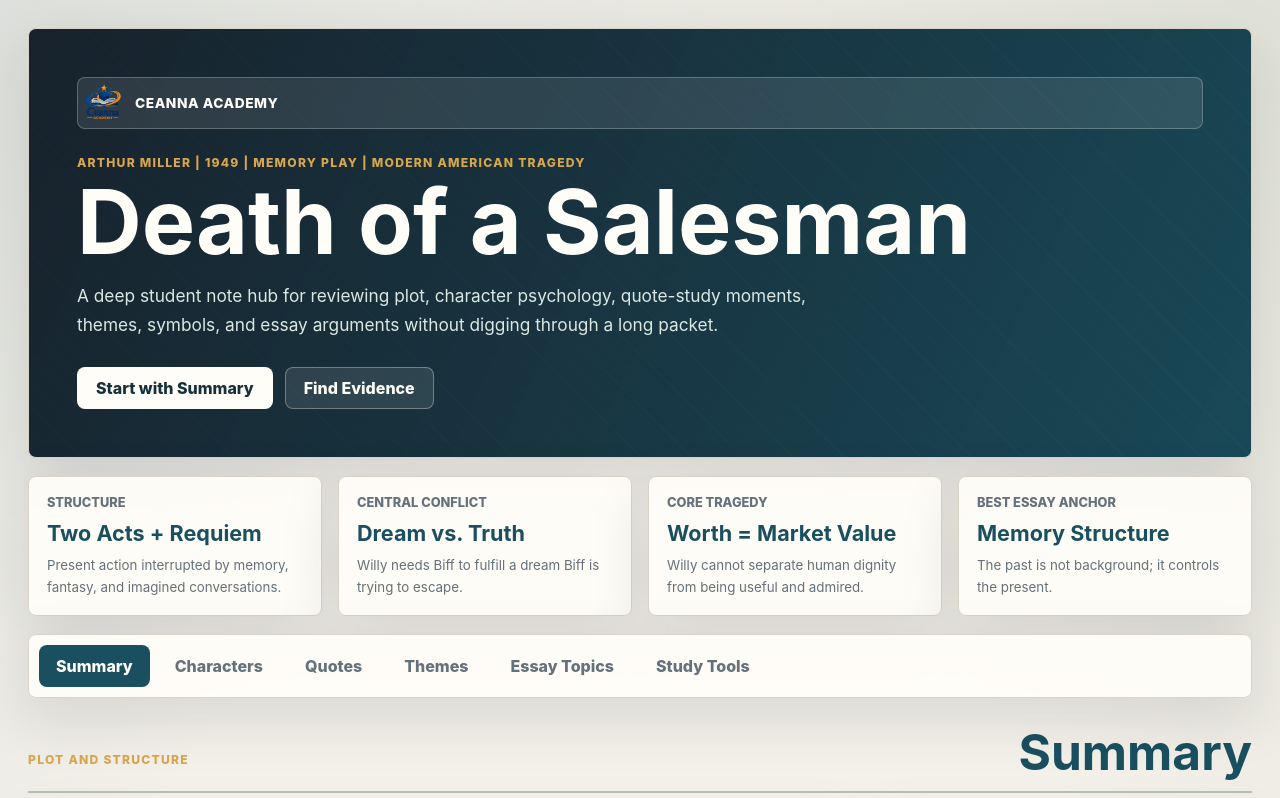
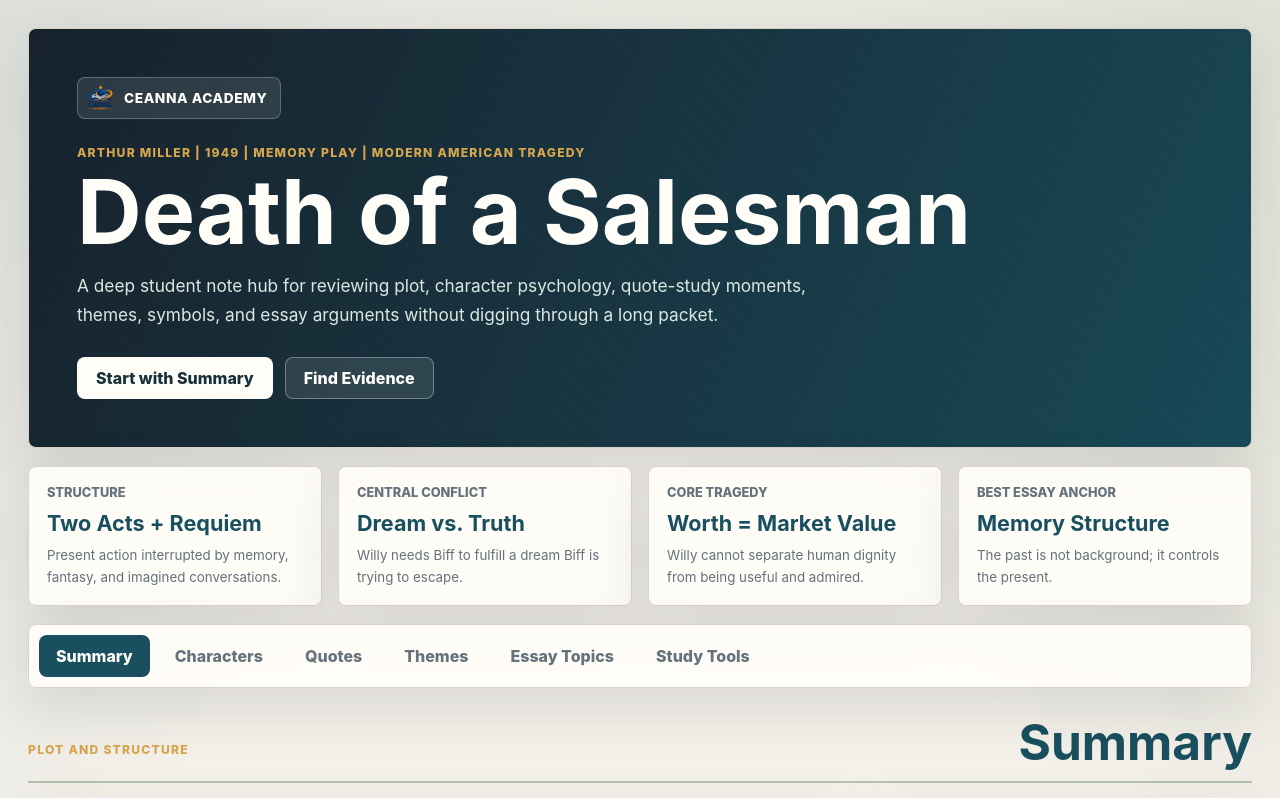
Before and after one commit to SamuelChan314/ceannaacademy, a plain HTML site: page DeathOfASalesman/index.html in a window 1280 px wide. Shown: the top 798 px of the page. Drawn offline with Linux system fonts and the light colour scheme.

Commit message:
Update styles.css

```diff
--- a/DeathOfASalesman/styles.css
+++ b/DeathOfASalesman/styles.css
@@ -77,9 +77,8 @@ input[type="checkbox"] {
   display: inline-flex;
   align-items: center;
   gap: 10px;
-  min-height: 38px;
   margin-bottom: 26px;
-  padding: 5px 12px 5px 5px;
+  padding: 6px 12px 6px 8px;
   border: 1px solid rgba(255, 253, 248, 0.24);
   border-radius: 8px;
   background: rgba(255, 253, 248, 0.1);
@@ -88,17 +87,15 @@ input[type="checkbox"] {
   font-weight: 850;
   letter-spacing: 0.04em;
   text-transform: uppercase;
+  width: fit-content;
 }
 
-.brand-icon {
-  display: grid;
-  width: 28px;
+.brand-logo {
   height: 28px;
-  place-items: center;
-  border-radius: 6px;
-  background: #fffdf8;
-  color: var(--accent);
-  font-weight: 950;
+  width: auto;
+  display: block;
+  object-fit: contain;
+  flex-shrink: 0;
 }
 
 .eyebrow,
@@ -588,24 +585,6 @@ input[type="search"]:focus {
   line-height: 1.35;
 }
 
-.brand-mark {
-  display: flex;
-  align-items: center;
-  gap: 12px; /* Space between logo and text */
-}
-
-.brand-logo {
-  /* Adjust these values based on your design preference */
-  height: 40px;
-  width: auto;
-
-  /* Ensures the SVG doesn't distort if the container flexes */
-  object-fit: contain;
-
-  /* Prevents the logo from shrinking in a flex container */
-  flex-shrink: 0;
-}
-
 input[type="checkbox"] {
   width: 18px;
   height: 18px;
```
